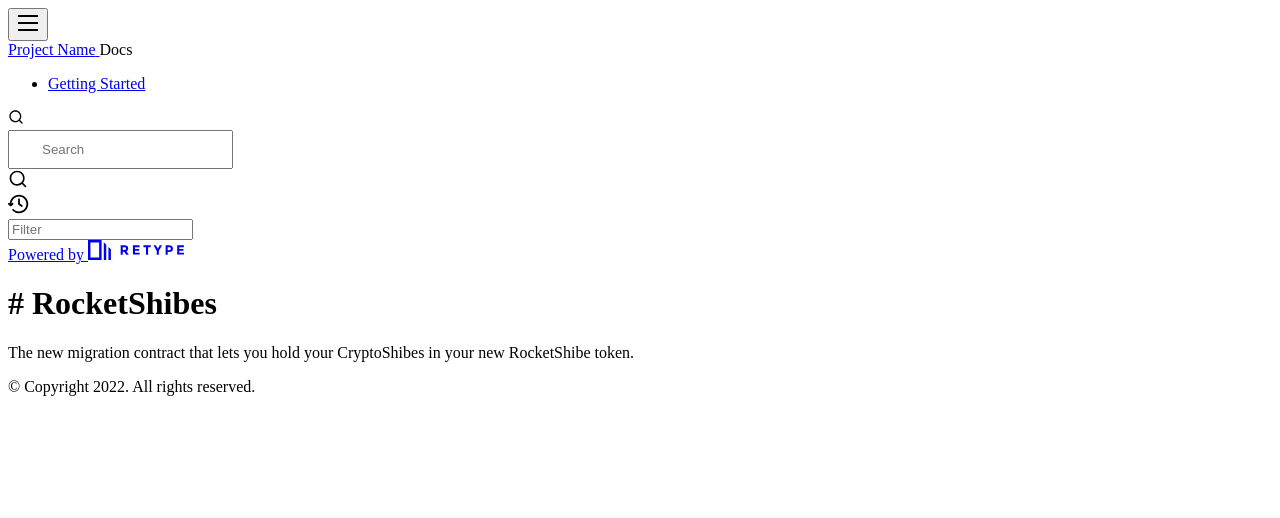
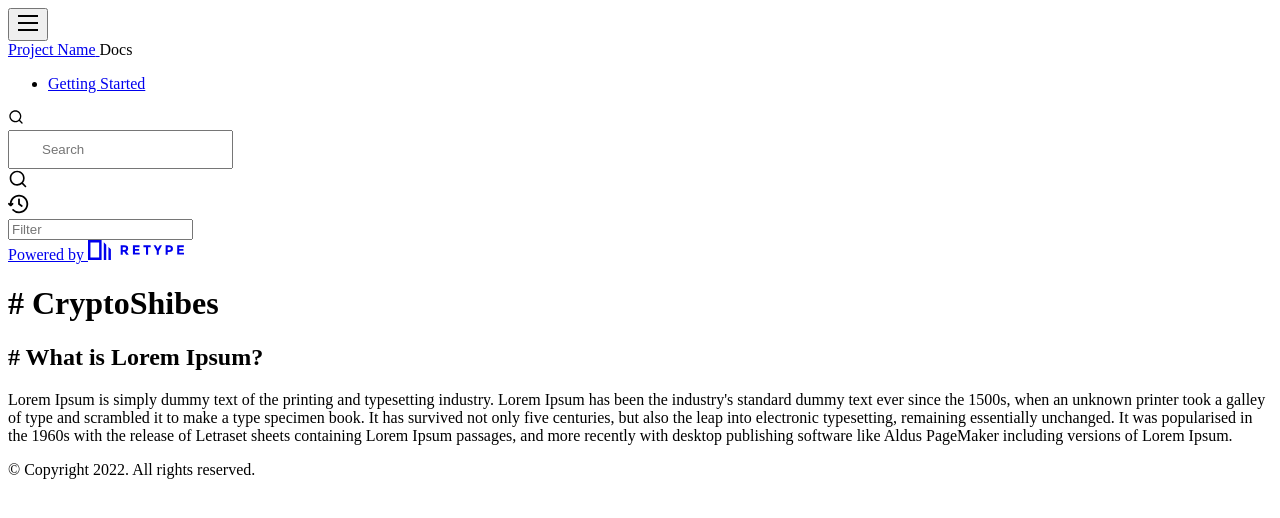
Before and after one commit to CryptoShibes/docs, a plain HTML site: page index.html in a window 1280 px wide. Drawn offline with Linux system fonts and the light colour scheme; a script that the page names is missing.

Commit message:
Refreshes Retype-generated documentation.
Process triggered by 0xgiddy.

```diff
--- a/index.html
+++ b/index.html
@@ -9,29 +9,29 @@
     <meta name="generator" content="Retype 2.1">
 
     <!-- Primary Meta Tags -->
-    <title>RocketShibes</title>
-    <meta name="title" content="RocketShibes">
-    <meta name="description" content="The new migration contract that lets you hold your CryptoShibes in your new RocketShibe token." />
+    <title>CryptoShibes</title>
+    <meta name="title" content="CryptoShibes">
+    <meta name="description" content="Lorem Ipsum is simply dummy text of the printing and typesetting industry." />
 
     <!-- Open Graph / Facebook -->
     <meta property="og:type" content="website">
     <meta property="og:url" content="/">
-    <meta property="og:title" content="RocketShibes">
-    <meta property="og:description" content="The new migration contract that lets you hold your CryptoShibes in your new RocketShibe token.">
+    <meta property="og:title" content="CryptoShibes">
+    <meta property="og:description" content="Lorem Ipsum is simply dummy text of the printing and typesetting industry.">
 
     <!-- Twitter -->
     <meta property="twitter:card" content="summary_large_image">
     <meta property="twitter:url" content="/">
-    <meta property="twitter:title" content="RocketShibes">
-    <meta property="twitter:description" content="The new migration contract that lets you hold your CryptoShibes in your new RocketShibe token.">
+    <meta property="twitter:title" content="CryptoShibes">
+    <meta property="twitter:description" content="Lorem Ipsum is simply dummy text of the printing and typesetting industry.">
 
     <script>(function () { var el = document.documentElement, m = localStorage.getItem("doc_theme"), wm = window.matchMedia; if (m === "dark" || (!m && wm && wm("(prefers-color-scheme: dark)").matches)) { el.classList.add("dark") } else { el.classList.remove("dark") } })();</script>
 
-    <link href="/resources/css/retype.css?v=2.1.701555414079" rel="stylesheet" data-turbo-track="reload" />
+    <link href="/resources/css/retype.css?v=2.1.701555550157" rel="stylesheet" data-turbo-track="reload" />
 
-    <script type="text/javascript" src="/resources/js/config.js?v=2.1.701555414079" defer data-turbo-track="reload"></script>
+    <script type="text/javascript" src="/resources/js/config.js?v=2.1.701555550157" defer data-turbo-track="reload"></script>
     <script type="text/javascript" src="/resources/js/retype.js?v=2.1" defer data-turbo-track="reload"></script>
-    <script id="lunr-js" type="text/javascript" src="/resources/js/lunr.js?v=2.1.701555414079" defer></script>
+    <script id="lunr-js" type="text/javascript" src="/resources/js/lunr.js?v=2.1.701555550157" defer></script>
 </head>
 <body>
     <div id="docs-app" class="relative text-base antialiased text-gray-700 bg-white font-body dark:bg-dark-850 dark:text-dark-300">
@@ -161,13 +161,19 @@
                                 <div id="docs-sidebar-right-toggle"></div>
 
                                 <!-- Page content  -->
-<doc-anchor-target id="rocketshibes" class="break-words">
+<doc-anchor-target id="cryptoshibes" class="break-words">
     <h1>
-        <doc-anchor-trigger class="header-anchor-trigger" to="#rocketshibes">#</doc-anchor-trigger>
-        <span>RocketShibes</span>
+        <doc-anchor-trigger class="header-anchor-trigger" to="#cryptoshibes">#</doc-anchor-trigger>
+        <span>CryptoShibes</span>
     </h1>
 </doc-anchor-target>
-<p>The new migration contract that lets you hold your CryptoShibes in your new RocketShibe token.</p>
+<doc-anchor-target id="what-is-lorem-ipsum">
+    <h2>
+        <doc-anchor-trigger class="header-anchor-trigger" to="#what-is-lorem-ipsum">#</doc-anchor-trigger>
+        <span>What is Lorem Ipsum?</span>
+    </h2>
+</doc-anchor-target>
+<p>Lorem Ipsum is simply dummy text of the printing and typesetting industry. Lorem Ipsum has been the industry&#x27;s standard dummy text ever since the 1500s, when an unknown printer took a galley of type and scrambled it to make a type specimen book. It has survived not only five centuries, but also the leap into electronic typesetting, remaining essentially unchanged. It was popularised in the 1960s with the release of Letraset sheets containing Lorem Ipsum passages, and more recently with desktop publishing software like Aldus PageMaker including versions of Lorem Ipsum.</p>
 
 
                                 <!-- Required only on API pages -->
@@ -213,6 +219,6 @@
 
     <div id="docs-overlay-target"></div>
 
-    <script>window.__DOCS__ = { "title": "RocketShibes", icon: "file", hasPrism: false, hasMermaid: false, hasMath: false }</script>
+    <script>window.__DOCS__ = { "title": "CryptoShibes", icon: "file", hasPrism: false, hasMermaid: false, hasMath: false }</script>
 </body>
 </html>
--- a/resources/js/search.json
+++ b/resources/js/search.json
@@ -1 +1 @@
-[[{"l":"RocketShibes","p":["The new migration contract that lets you hold your CryptoShibes in your new RocketShibe token."]}]]
+[[{"l":"CryptoShibes"},{"i":"what-is-lorem-ipsum","l":"What is Lorem Ipsum?","p":["Lorem Ipsum is simply dummy text of the printing and typesetting industry. Lorem Ipsum has been the industry's standard dummy text ever since the 1500s, when an unknown printer took a galley of type and scrambled it to make a type specimen book. It has survived not only five centuries, but also the leap into electronic typesetting, remaining essentially unchanged. It was popularised in the 1960s with the release of Letraset sheets containing Lorem Ipsum passages, and more recently with desktop publishing software like Aldus PageMaker including versions of Lorem Ipsum."]}]]
```
Also changed, not shown: 404.html (+3 -3 lines), resources/js/config.js (+1 -1 lines), 1 other file.
